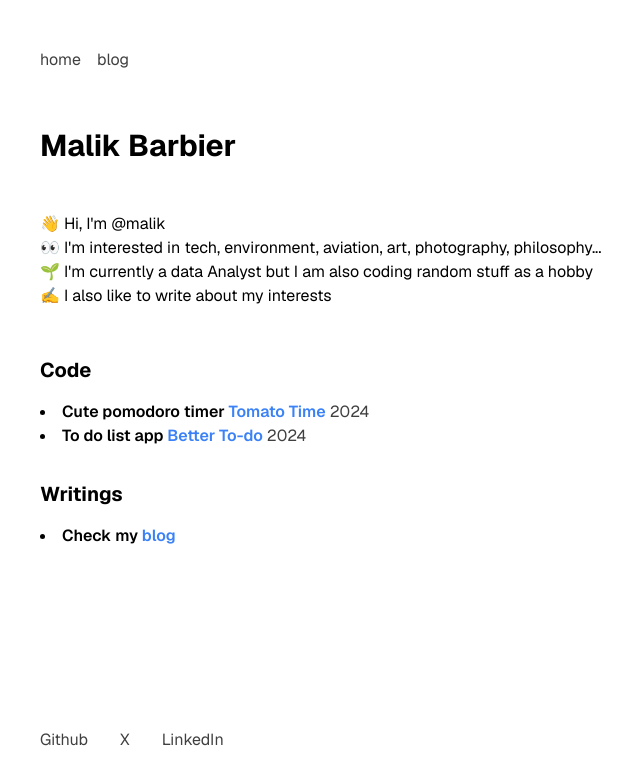
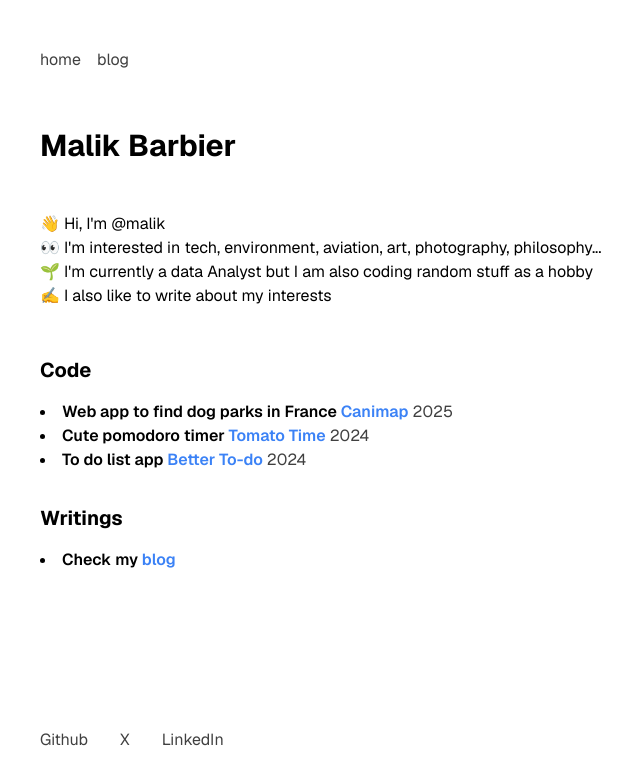
Before and after one commit to malikbarbier7/portfolio-malikbarbier, a Next.js app: page / in a window 1280 px wide. Shown: the top 784 px of the page, without its empty margins (232-872 px from the left). Built offline with nearby package versions, Linux system fonts and the light colour scheme.

Commit message:
latest project

```diff
--- a/app/page.tsx
+++ b/app/page.tsx
@@ -27,6 +27,13 @@ export default function Home() {
         <div className="flex flex-col gap-4">
           <h2 className="font-caption text-lg lg:text-xl font-bold">Code</h2>
           <ul className="list-disc list-inside">
+
+           <li>
+              <span className="font-semibold">Web app to find dog parks in France </span>
+              <a className="text-blue-500 font-semibold hover:underline" href="www.canimap.fr">Canimap</a>
+              <span className="text-neutral-700"> 2025</span>
+            </li>
+
             <li>
               <span className="font-semibold">Cute pomodoro timer </span>
               <a className="text-blue-500 font-semibold hover:underline" href="https://github.com/malikbarbier7/tomatotime">Tomato Time</a>
```
